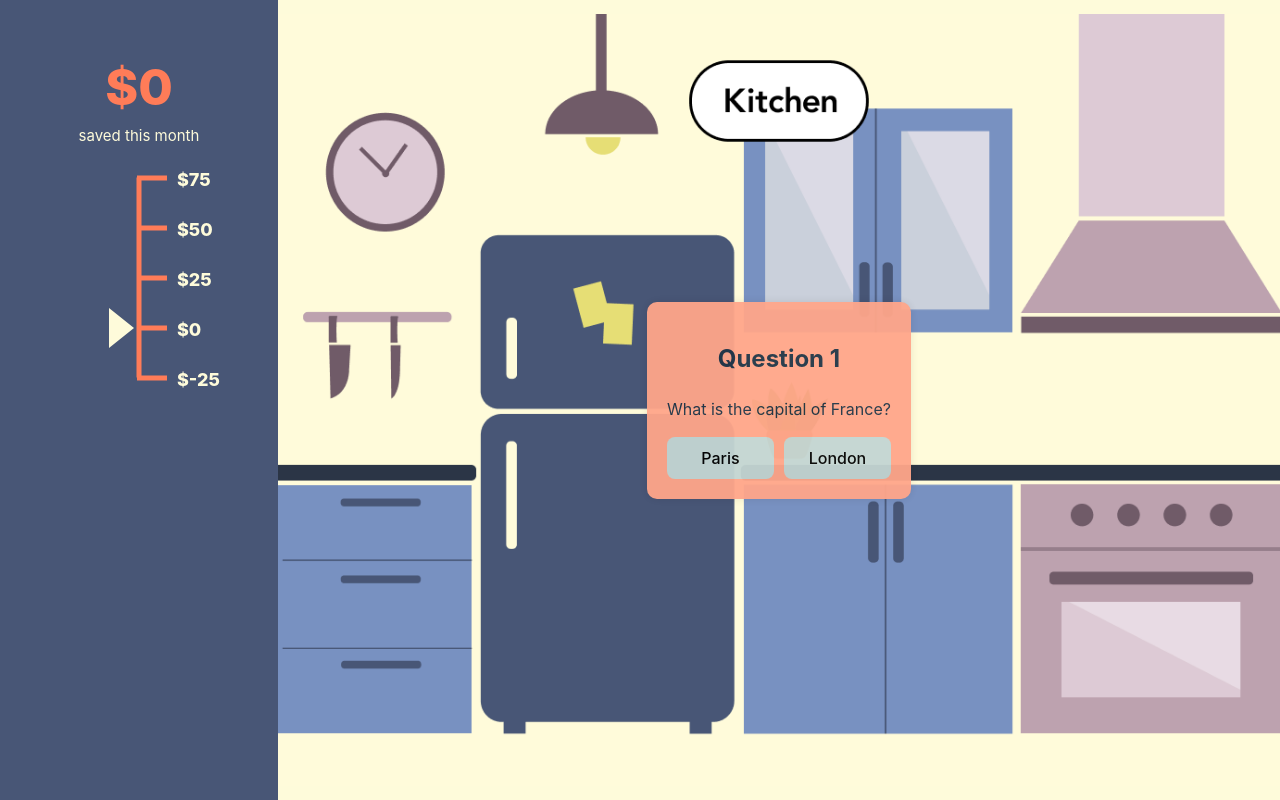
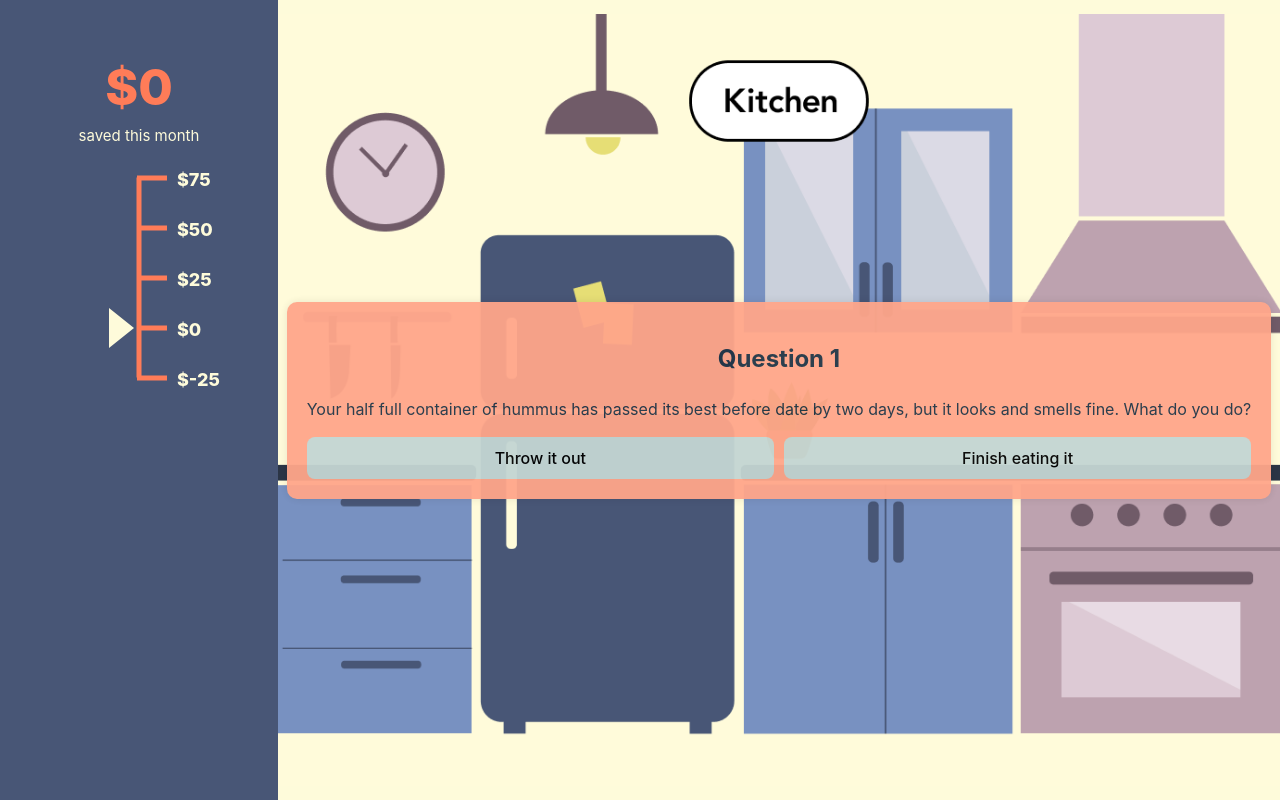
Before and after one commit to christyc01/food-game, a Svelte app: page / in a window 1280 px wide. Built offline with nearby package versions, Linux system fonts and the light colour scheme.

Commit message:
Add some real contents and two options for answers

```diff
--- a/src/components/ImageAndQuestions.svelte
+++ b/src/components/ImageAndQuestions.svelte
@@ -58,8 +58,8 @@
 		</div>
 	</div>
 	<div class="popup-answer" bind:this={showAnswer}>
-		<h2>{data[questionNumber - 1].answer}</h2>
-		<p>Details</p>
+		<!-- TODO: Show answerA or B, depending on the option selected -->
+		<p>{@html data[questionNumber - 1].answerA.replace(/\\n/g, "<br>")}</p>
 		<div class="buttons">
 			<button on:click={handleClickNext}>Next</button>
 		</div>
--- a/src/data/questions-and-answers.json
+++ b/src/data/questions-and-answers.json
@@ -1,23 +1,26 @@
 [
   {
     "id": 1,
-    "question": "What is the capital of France?",
-    "optionA": "Paris",
-    "optionB": "London",
-    "answer": "Paris because blah..."
+    "question": "Your half full container of hummus has passed its best before date by two days, but it looks and smells fine. What do you do?",
+    "optionA": "Throw it out",
+    "optionB": "Finish eating it ",
+    "answerA": "You lost $4",
+    "answerB": "<b>You saved $4.00</b> \\n by finishing the hummus. \\n\\n <b>Fact</b>\\n Food is not inedible or expired after the best before date. The dates set by manufacturers are conservative, and are not government regulated. \\n\\n <b>Tip</b>\\n Regularly check dates on food and incorporate them into your meals while they are still fresh and appetizing."
   },
   {
     "id": 2,
-    "question": "What is the capital of Spain?",
-    "optionA": "Madrid",
-    "optionB": "Lisbon",
-    "answer": "Madrid because blah..."
+    "question": "After a busy week of school/work, you have forgotten to eat a serving of leftover salmon and it has developed a mild, but unusual smell. What do you do?",
+    "optionA": "Eat it for lunch",
+    "optionB": "Throw it out",
+    "answerA": "<b>You got food poisoning, and lost $10.00</b> \\n when you threw up the salmon. \\n\\n <b>Fact</b>\\n\\n Don’t eat food off in color, smell or taste. Even if money and food are wasted, it is better than falling ill.\\n\\n <b>Tip</b>\\n Regularly check cooked leftovers for quality and label them with dates to keep track of freshness.",
+    "answerB": "You didn't get sick, yay!"
   },
   {
     "id": 3,
-    "question": "What is the capital of Italy?",
-    "optionA": "Rome",
-    "optionB": "Athens",
-    "answer": "Rome because blah..."
+    "question": "While making a shopping list, you check the fridge and see how crowded it is. It will eat into your free time to clean, but you can shop afterwards. What will you do?",
+    "optionA": "Do a quick scan of fridge",
+    "optionB": "Clear out the fridge",
+    "answerA": "<b>You lost $5.00</b>\\n because there was cooked chicken hiding in the back. \\n\\n <b>Fact</b>\\n Avoid overcrowding your fridge to improve the circulation of cold air, and to ensure nothing is forgotten in the back. \\n\\n <b>Tip</b>\\n Catch food that’s gone bad or is about to with quality checks. Also find foods nearing their best before date. \\n\\n Doing a deep clean once a week is recommended.",
+    "answerB": "You found some chicken and saved money, woohoo!"
   }
 ]
```
